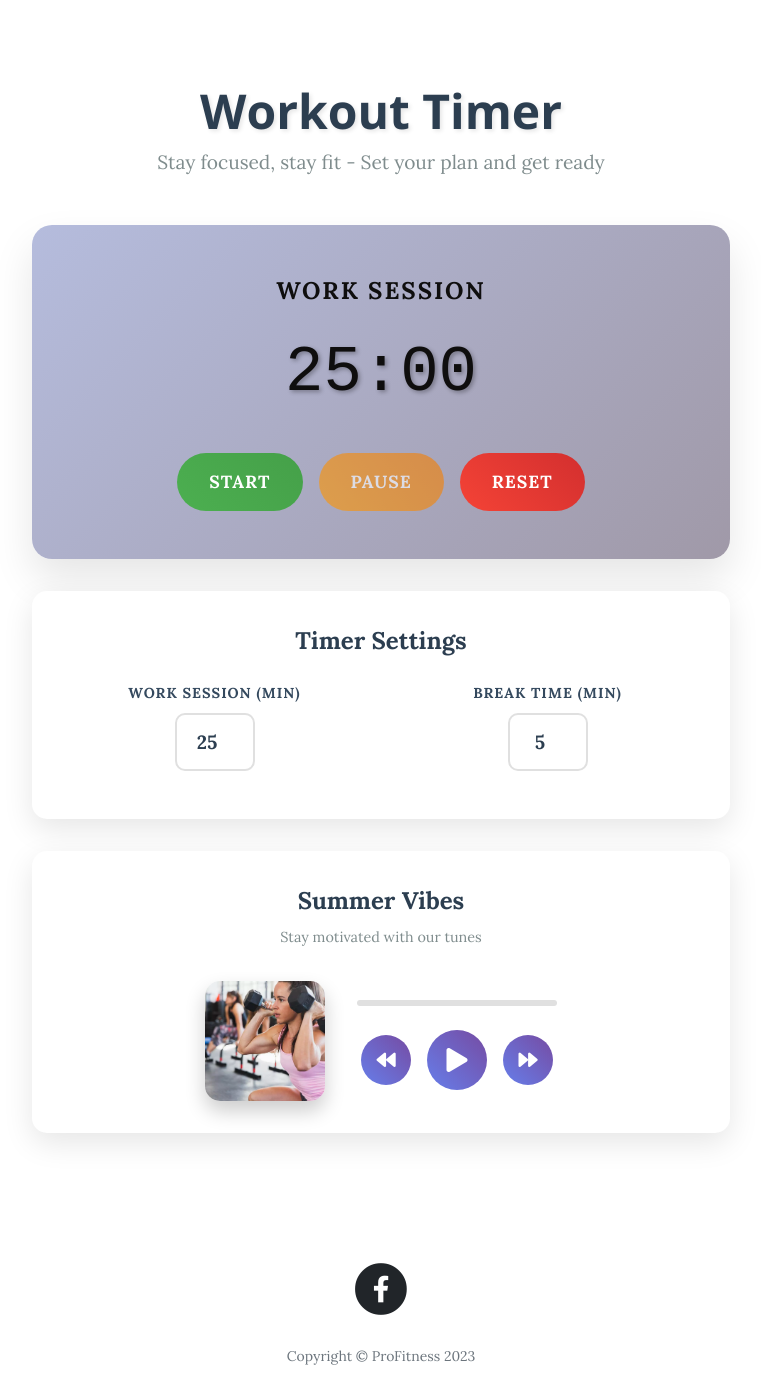
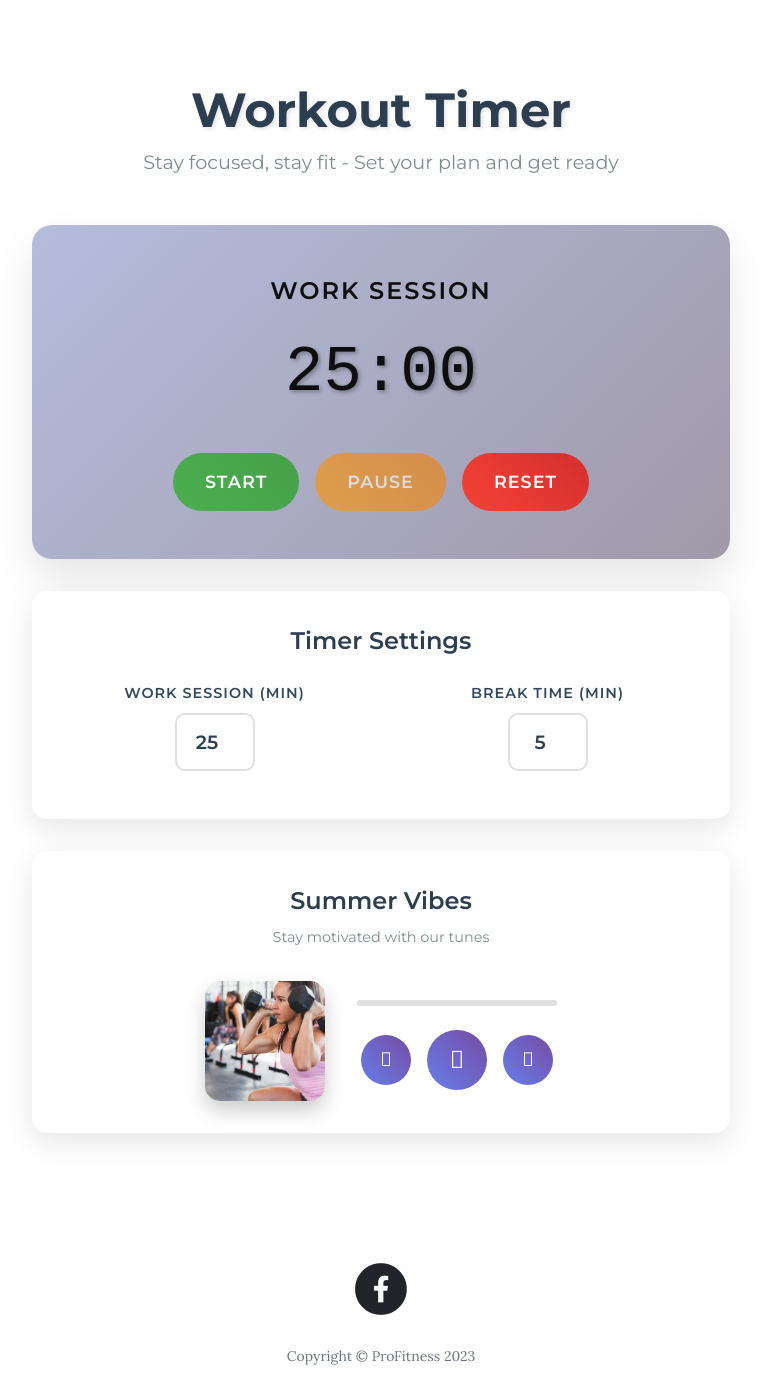
Before and after one commit to phatch9/ProFitness, a Flask app: page /pomodoroTimer in a window 1280 px wide. Shown: the part 628-2001 px from the top of the page, without its empty margins (259-1020 px from the left). Run offline with Flask 2, Linux system fonts and the light colour scheme; a user stored in the database is signed in; some libraries are stand-ins or nearby versions.

Commit message:
test for debug Pomo

```diff
--- a/fitness/templates/pomodoroTimer.html
+++ b/fitness/templates/pomodoroTimer.html
@@ -2,6 +2,16 @@
 {% block content %}
 
 <style>
+@import url('https://fonts.googleapis.com/css2?family=Montserrat:wght@400;600;700&display=swap');
+
+.pomodoro-container {
+  font-family: 'Montserrat', 'Segoe UI', Arial, sans-serif;
+}
+
+.pomodoro-container * {
+  font-family: inherit;
+}
+
 .pomodoro-container {
   max-width: 800px;
   margin: 2rem auto;
```
Also changed, not shown: fitness/site.db.
